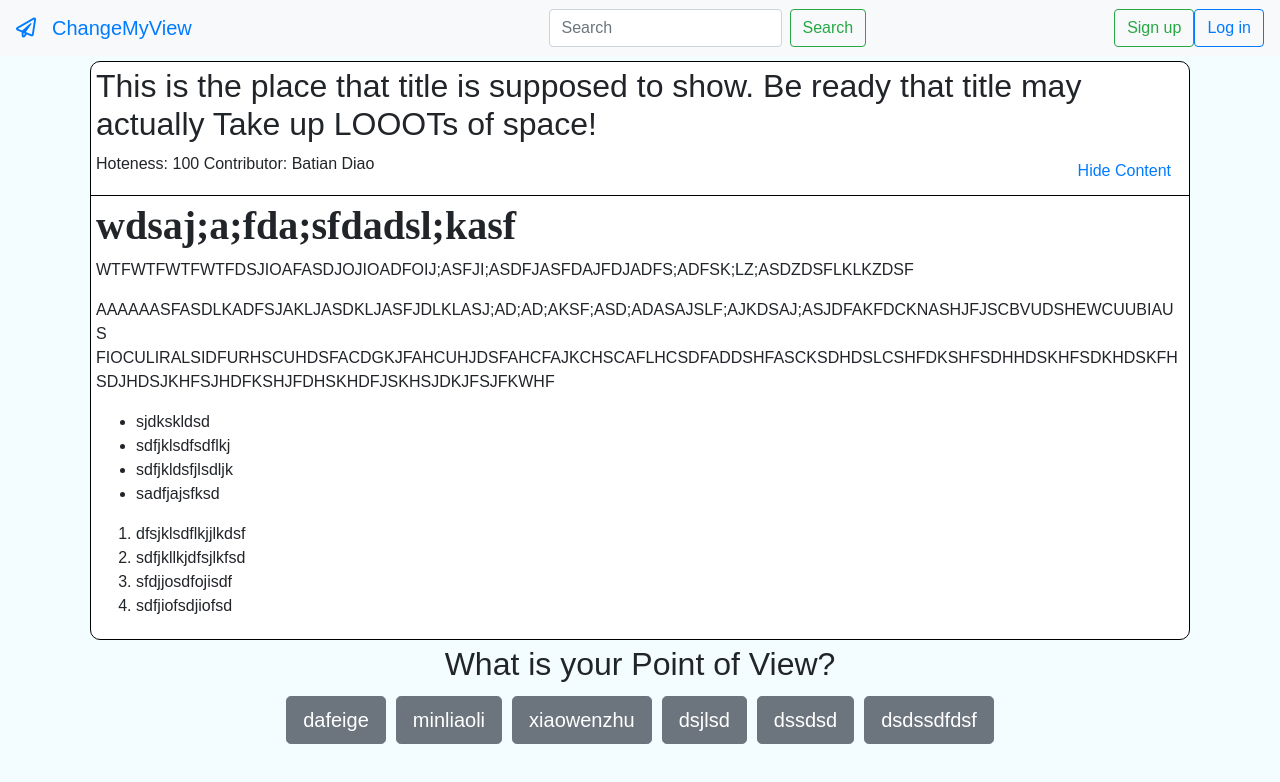
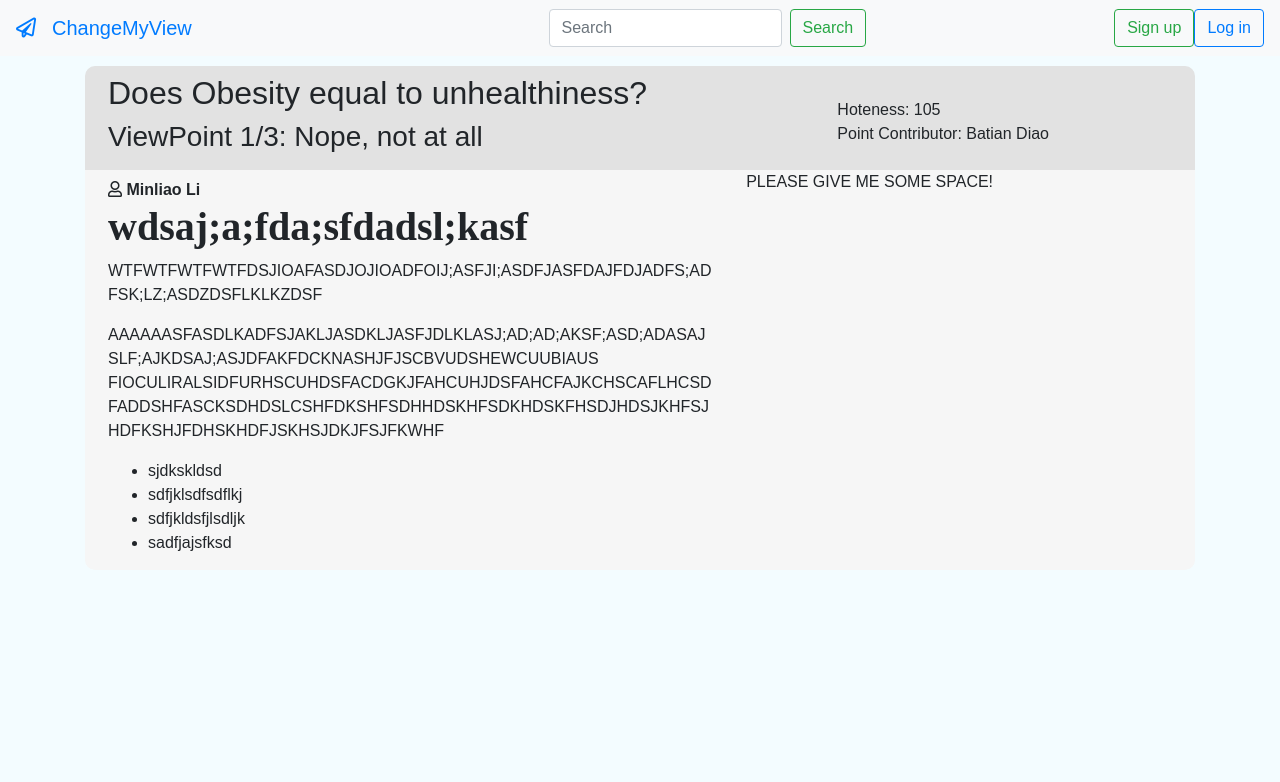
Before and after one commit to iGFerrari430/ChangeMyView, a React (Create React App) app in the folder client/: page /viewTopic/dummy in a window 1280 px wide. Shown: the top 782 px of the page. Built offline with nearby package versions, Linux system fonts and the light colour scheme; a web font is replaced by a local one.

Commit message:
working on view opposite point stage

```diff
--- a/client/src/components/Topic/TopicDetail.js
+++ b/client/src/components/Topic/TopicDetail.js
@@ -1,7 +1,7 @@
 import React from 'react';
 import ReactHtmlParser from 'react-html-parser';
 
-export default class App extends React.Component {
+export default class TopicDetail extends React.Component {
     /* Topic Format:
         {
             title: string,
@@ -45,7 +45,7 @@ export default class App extends React.Component {
             dummy: null,
             topicObject: null,// this stores the object of topic. The format is as the above comment.
 
-            currentStage: this.stages.PICK_POINT,
+            currentStage: this.stages.VIEW_OPPOSITE,
             info: {
                 userPick: null,
                 commentArray: null,
@@ -76,7 +76,7 @@ export default class App extends React.Component {
     onPickToggleClick = () => {
         console.log("Kawhi Leonard");
         let newValue = '';
-        if (this.state.pickButtonValue == "Hide Content"){
+        if (this.state.pickButtonValue === "Hide Content"){
             newValue = "Show Content";
         }else {
             newValue = "Hide Content";
@@ -92,7 +92,6 @@ export default class App extends React.Component {
     }
 
     renderPickPoint = () => {
-        const spaceAdd='';
         const dummyPoints = ["dafeige","minliaoli","xiaowenzhu","dsjlsd","dssdsd","dsdssdfdsf"];
         return (
             <div>
@@ -152,9 +151,56 @@ export default class App extends React.Component {
     }
     // onClick={() => this.handleSort(column)}
     renderViewOpposite = () => {
+        const dummyParagraph = '<h1><span style="font-family: Times New Roman;"><strong>wdsaj;a;fda;sfdadsl;kasf</strong></span></h1><p>WTFWTFWTFWTFDSJIOAFASDJOJIOADFOIJ;ASFJI;ASDFJASFDAJFDJADFS;ADFSK;LZ;ASDZDSFLKLKZDSF</p><p>AAAAAASFASDLKADFSJAKLJASDKLJASFJDLKLASJ;AD;AD;AKSF;ASD;ADASAJSLF;AJKDSAJ;ASJDFAKFDCKNASHJFJSCBVUDSHEWCUUBIAUS FIOCULIRALSIDFURHSCUHDSFACDGKJFAHCUHJDSFAHCFAJKCHSCAFLHCSDFADDSHFASCKSDHDSLCSHFDKSHFSDHHDSKHFSDKHDSKFHSDJHDSJKHFSJHDFKSHJFDHSKHDFJSKHSJDKJFSJFKWHF</p><ul><li>sjdkskldsd</li><li>sdfjklsdfsdflkj</li><li>sdfjkldsfjlsdljk</li><li>sadfjajsfksd</li></ul><ol><li>dfsjklsdflkjjlkdsf</li><li>sdfjkllkjdfsjlkfsd</li><li>sfdjjosdfojisdf</li><li>sdfjiofsdjiofsd</li></ol><p></p><p></p>'
+        const dummyTitle = "Does Obesity equal to unhealthiness?";
+        const dummyPoint = "Nope, not at all";
+        const dummyHotness = 105;
+        const viewIndex = 1;
+        const viewTotal = 3;
+        const dummyContributor = "Batian Diao";
+        const dummyUser1 = "Minliao Li"
+        const dummyComments = [{
+            author: "Degang Guo",
+            content: "You are talking shit.",
+            time: "a minute ago"
+        }, {
+            author: "Jieshi Jiang",
+            content: "Nay, don't talk shit. The fact is that you are stupid.",
+            time: "23 hours ago"
+        }]
         return (
-            <div>
-                <h3>Render View Opposite</h3>
+            <div className="Detail_Oppo_Wrapper">
+                <div className="Detail_Oppo_Head row">
+                    <div className="col-md-8">
+                        <h2>{dummyTitle}</h2>
+                        <h3>ViewPoint {viewIndex}/{viewTotal}: {dummyPoint}</h3>
+                    </div>
+
+                    <div className="col-md-4">
+                        <br/>
+                        <div>Hoteness: {dummyHotness}</div>
+                        <div>Point Contributor: {dummyContributor}</div>
+                    </div>
+
+
+                </div>
+
+                <div className="Detail_Oppo_Main row">
+                    <div className="Detail_Oppo_Main_Arg col-md-7">
+                        <div className="Detail_Oppo_Main_Arg_User">
+                            <i class="far fa-user"></i> <strong>{dummyUser1}</strong>
+                        </div>
+
+                        <div>
+                            {ReactHtmlParser(dummyParagraph)}
+                        </div>
+                    </div>
+
+                    <div className="Detail_Oppo_Main_Comment col-md-5">
+                        PLEASE GIVE ME SOME SPACE!
+                    </div>
+
+                </div>
             </div>
         );
     }
--- a/client/src/styles/App.css
+++ b/client/src/styles/App.css
@@ -210,7 +210,7 @@ ol.Edit-ol {
     margin: 5px;
 }
 .Detail_pick_topic_main_wrap {
-
+    margin: 0px;
 }
 .Detail_pick_wrap_me {
     text-align: center;
@@ -221,5 +221,36 @@ ol.Edit-ol {
 .Detail_pick_Topic_main {
     border-top: 1px solid black;
     word-break: break-word;
-    padding: 5px;
+    padding: 8px;
 }
+
+.Detail_Oppo_Wrapper {
+    margin: 0px;
+}
+
+.Detail_Oppo_Head {
+    border-radius: 10px 10px 0 0;
+    margin: 0px;
+    margin-top: 10px;
+    padding: 8px;
+    background-color:#E2E2E2;
+
+}
+.Detail_Oppo_Main_Arg {
+    height: 400px;
+    overflow-y: scroll;
+    word-break: break-word;
+}
+
+.Detail_Oppo_Main_Arg_User {
+    margin-top: 8px;
+}
+.Detail_Oppo_Main {
+    margin: 0px;
+    border-radius: 0 0 10px 10px;
+    background-color: #F6F6F6;
+    padding: 8px;
+    padding-top: 0;
+    height: 400px;
+    margin-bottom: 8px;
+}
```
